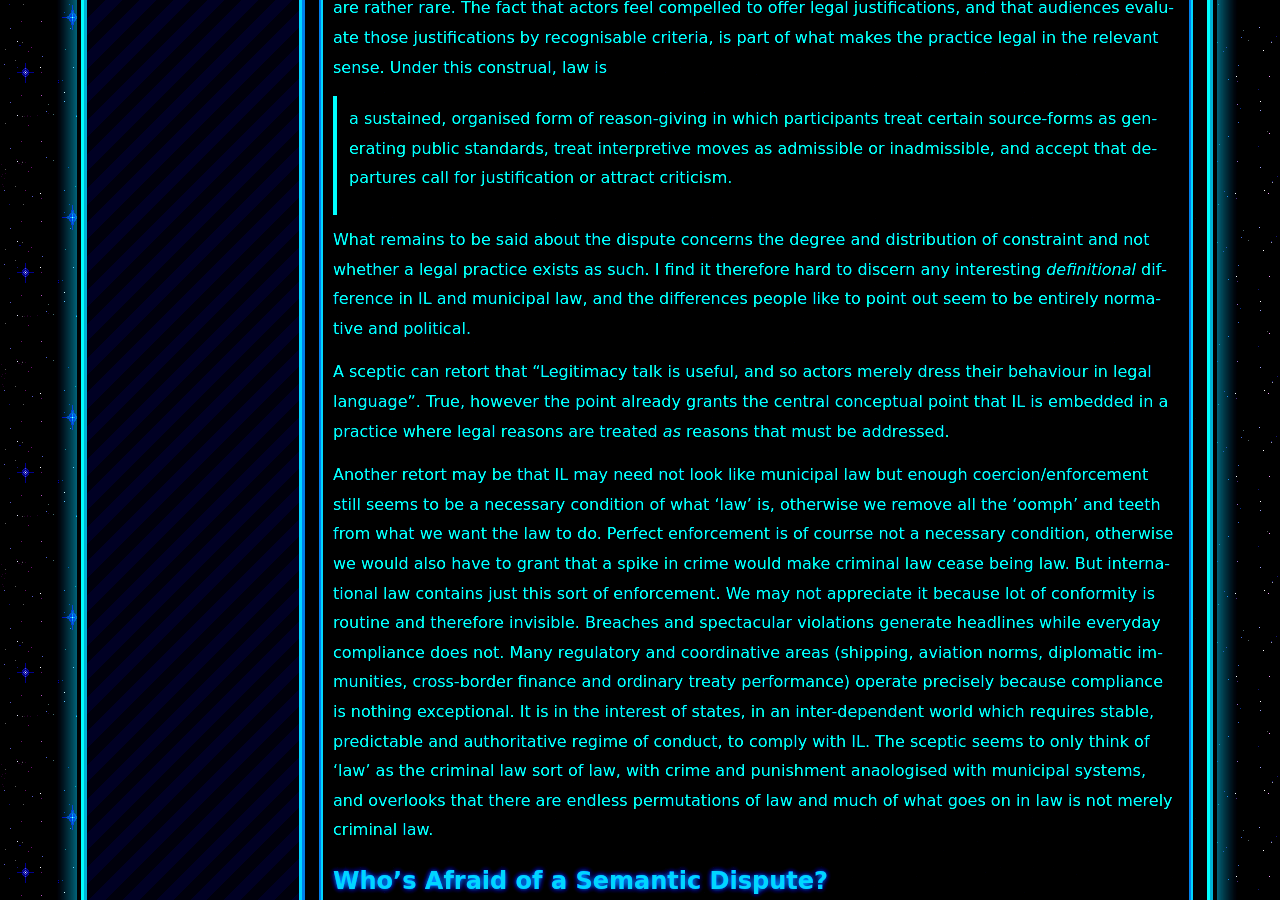
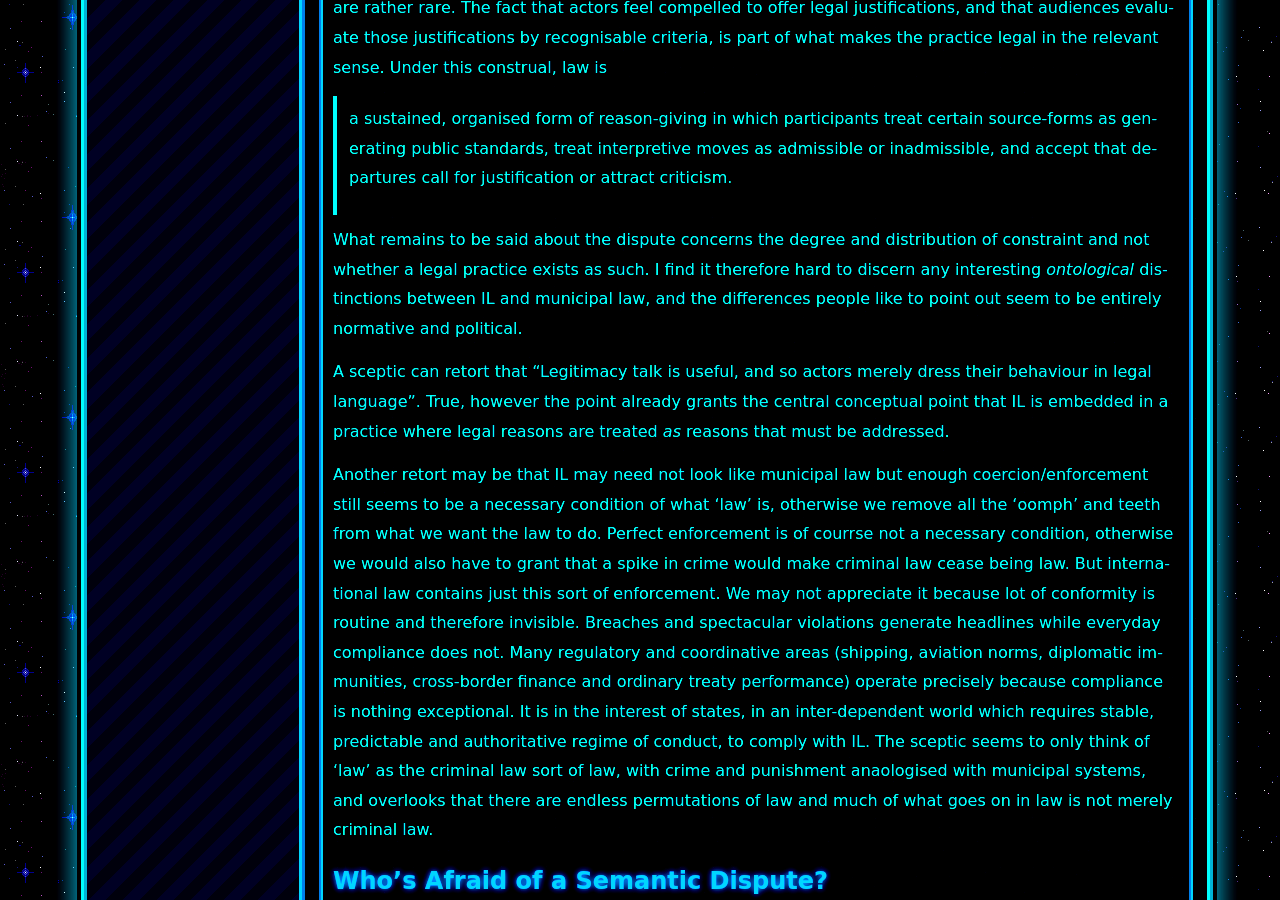
Before and after one commit to Catofminerva/Catofminerva.github.io, a Jekyll site: the page built from _posts/2026-02-01-internationallaw.md, in a window 1280 px wide and 900 px high, scrolled down 3765 px. Built offline with Jekyll 4.4.1, drawn with Linux system fonts in a browser that asks for light colours; comment, search, counter and statistics services are not loaded.

Commit message:
Update 2026-02-01-internationallaw.md

```diff
--- a/_posts/2026-02-01-internationallaw.md
+++ b/_posts/2026-02-01-internationallaw.md
@@ -39,7 +39,7 @@ Another famous conception of ‘law’ was offered by H. L. A. Hart. Rules exist
 ‘Legality’ is therefore something of a public standard. When states breach, they often still behave as if legality demands some sort of account, whether self-defence, consent, countermeasures, necessity, treaty interpretation, reservations, jurisdictional limits or scope arguments. Open admissions of illegality are rather rare. The fact that actors feel compelled to offer legal justifications, and that audiences evaluate those justifications by recognisable criteria, is part of what makes the practice legal in the relevant sense. Under this construal, law is
 > a sustained, organised form of reason-giving in which participants treat certain source-forms as generating public standards, treat interpretive moves as admissible or inadmissible, and accept that departures call for justification or attract criticism.
 
-What remains to be said about the dispute concerns the degree and distribution of constraint and not whether a legal practice exists as such. I find it therefore hard to discern any interesting *definitional* difference in IL and municipal law, and the differences people like to point out seem to be entirely normative and political.
+What remains to be said about the dispute concerns the degree and distribution of constraint and not whether a legal practice exists as such. I find it therefore hard to discern any interesting *ontological* distinctions between IL and municipal law, and the differences people like to point out seem to be entirely normative and political.
 
 A sceptic can retort that “Legitimacy talk is useful, and so actors merely dress their behaviour in legal language”. True, however the point already grants the central conceptual point that IL is embedded in a practice where legal reasons are treated *as* reasons that must be addressed.
 
```
